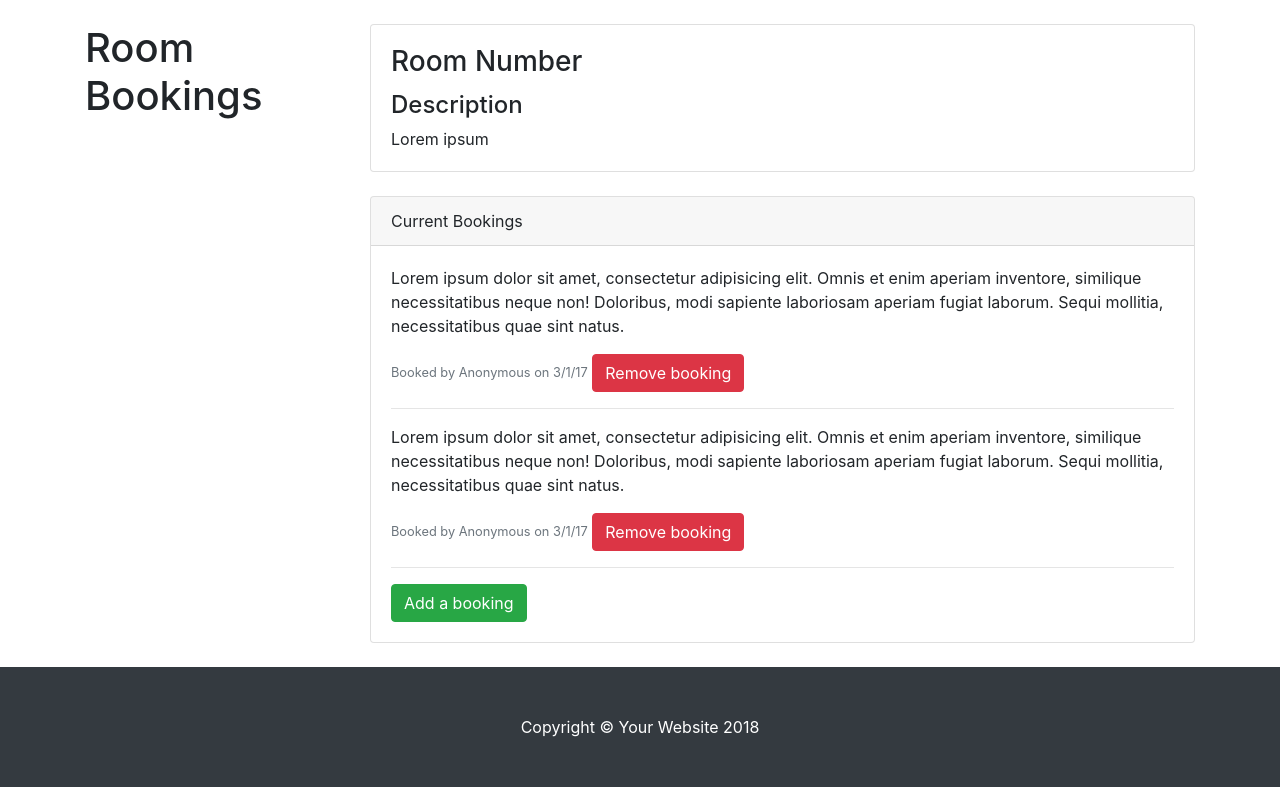
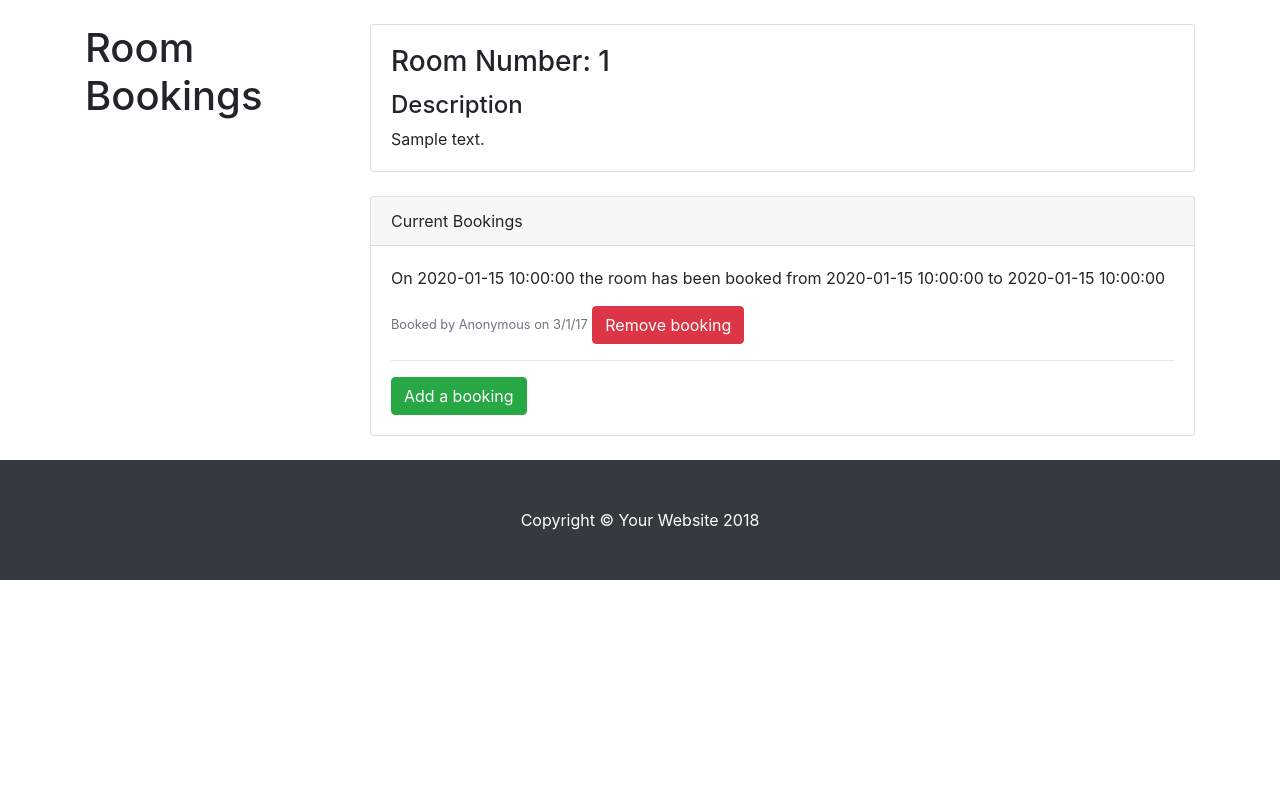
Before and after one commit to ShemManyu/room-booking, a Python web app: template templates/room.html in a window 1280 px wide. Shown: the part 56-843 px from the top of the page. After the commit the page ends 636 px from the top, so only its background shows below. Run offline with Jinja, Linux system fonts and the light colour scheme; the template is opened without the code that fills it: most values are stand-ins (such as "Sample title", 1, 10 or a date in 2020).

Commit message:
Added bookings functionality

```diff
--- a/__init__.py
+++ b/__init__.py
@@ -2,6 +2,7 @@ import os
 
 from flask import Flask
 from flask_sqlalchemy import SQLAlchemy
+#from flask_login import LoginManager
 
 basedir = os.path.abspath(os.path.dirname(__file__))
 
@@ -11,4 +12,9 @@ app.config['SQLALCHEMY_DATABASE_URI'] = 'sqlite:///' + os.path.join(basedir, 'da
 app.config['SQLALCHEMY_TRACK_MODIFICATIONS'] = False
 db = SQLAlchemy(app)
 
+#configure auth
+#login_manager = LoginManager()
+#login_manager.session_protection = "strong"
+#login_manager.init_app(app)
+
 from booking import models, views
--- a/models.py
+++ b/models.py
@@ -1,6 +1,7 @@
 from datetime import datetime
 
 from sqlalchemy import desc
+from flask_login import UserMixin
 
 from booking import db
 
--- a/templates/index.html
+++ b/templates/index.html
@@ -86,7 +86,7 @@
                 <a href="#"><img class="card-img-top" src="http://placehold.it/700x400" alt=""></a>
                 <div class="card-body">
                   <h4 class="card-title">
-                    <a href="#">Room Number: {{ room.number }}</a>
+                    <a href="{{ url_for('room', roomnumber=room.number)}}">Room Number: {{ room.number }}</a>
                   </h4>
                   <h5>Room Description</h5>
                   <p class="card-text">
--- a/templates/room.html
+++ b/templates/room.html
@@ -55,9 +55,9 @@
 
             <div class="card mt-4">
                 <div class="card-body">
-                <h3 class="card-title">Room Number</h3>
+                <h3 class="card-title">Room Number: {{ room.number }}</h3>
                 <h4>Description</h4>
-                <p class="card-text">Lorem ipsum</p>
+                <p class="card-text">{{ room.description }}</p>
                 </div>
             </div>
             <!-- /.card -->
@@ -92,13 +92,11 @@
                 Current Bookings
                 </div>
                 <div class="card-body">
-                <p>Lorem ipsum dolor sit amet, consectetur adipisicing elit. Omnis et enim aperiam inventore, similique necessitatibus neque non! Doloribus, modi sapiente laboriosam aperiam fugiat laborum. Sequi mollitia, necessitatibus quae sint natus.</p>
+                {% for booking in bookings%}
+                <p>On {{ booking.date }} the room has been booked from {{ booking.start_time }} to {{ booking.end_time }}</p>
                 <small class="text-muted">Booked by Anonymous on 3/1/17</small>
-                <button class="btn btn-danger"> Remove booking </button>
-                <hr>
-                <p>Lorem ipsum dolor sit amet, consectetur adipisicing elit. Omnis et enim aperiam inventore, similique necessitatibus neque non! Doloribus, modi sapiente laboriosam aperiam fugiat laborum. Sequi mollitia, necessitatibus quae sint natus.</p>
-                <small class="text-muted">Booked by Anonymous on 3/1/17</small>
-                <button class="btn btn-danger"> Remove booking </button>
+                <button class="btn btn-danger" href={{ url_for('remove', roomnumber=room.number, bookingid=booking.id)}}> Remove booking </button>
+                {% endfor %}
                 <hr>
                 <a href="#" class="btn btn-success" data-toggle="modal" data-target="#formModal">Add a booking</a>
                 </div>
```
Also changed, not shown: views.py (+20 -3 lines), data.db.
